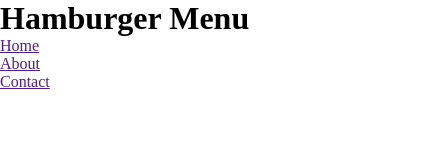
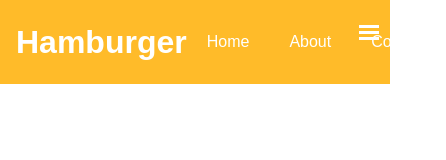
Before and after one commit to chtrli/Frontend-Prac, a plain HTML site: page 10-Mini-JS-Projects/1-Hamburger Menu/index.html in a window 390 px wide. Shown: the whole page, 446 px wide, since content can reach past the window. Drawn offline with Linux system fonts and the light colour scheme.

Commit message:
hamburger-menu

```diff
--- a/10-Mini-JS-Projects/1-Hamburger Menu/app.js
+++ b/10-Mini-JS-Projects/1-Hamburger Menu/app.js
@@ -0,0 +1,6 @@
+const hamburger = document.getElementById("hamburger");
+const mainNav = document.getElementById("main-nav");
+
+hamburger.addEventListener('click', function(){
+mainNav.classList.toggle('main-nav2');
+})
--- a/10-Mini-JS-Projects/1-Hamburger Menu/index.html
+++ b/10-Mini-JS-Projects/1-Hamburger Menu/index.html
@@ -11,13 +11,19 @@
 
     <div class="main-header">
         <div class="header-logo">
-            <h1>Hamburger Menu</h1>
+            <h1>Hamburger</h1>
         </div>
-        <ul>
+        <ul class="main-nav" id="main-nav">
             <li><a href="">Home</a></li>
             <li><a href="">About</a></li>
             <li><a href="">Contact</a></li>
         </ul>
+
+    </div>
+    <div class="hamburger" id="hamburger">
+        <div class="line"></div>
+        <div class="line"></div>
+        <div class="line"></div>
     </div>
 
     <script src="app.js"></script>
--- a/10-Mini-JS-Projects/1-Hamburger Menu/style.css
+++ b/10-Mini-JS-Projects/1-Hamburger Menu/style.css
@@ -3,3 +3,71 @@
     padding: 0;
     box-sizing: border-box;
 }
+
+
+.main-header{
+    display:flex ;
+    height: 10vh;
+    background-color: rgb(255, 187, 41);
+    font-family: sans-serif;
+    justify-content: space-between;
+    align-items: center;
+    color:white;
+}
+
+.header-logo{
+    margin-left: 16px;
+    cursor: pointer;
+}
+
+ul {
+    display: flex;
+    list-style-type: none;
+
+}
+
+li a{
+    text-decoration: none;
+    justify-content: space-between;
+    padding: 20px;
+    color: white;
+}
+
+
+
+@media only screen and (max-width: 780px) {
+
+    .hamburger{
+
+        position: absolute;
+        right:8px;
+        top: 22px;
+        cursor: pointer;
+    }
+
+    .main-nav2 {
+
+        position: relative;
+        display: flex;
+        flex-direction: column;
+        height: 100vh;
+        color:black;
+        justify-content: space-around;
+        align-items: center;
+        background-color:rgb(255, 187, 41);
+        top:46vh;
+        width: 30vw;
+        margin-top: 0;
+    }
+
+    .line {
+        background-color: rgb(255, 255, 255);
+        width: 20px;
+        margin: 3px;
+        height: 3px;
+    }
+
+
+
+
+}
```
